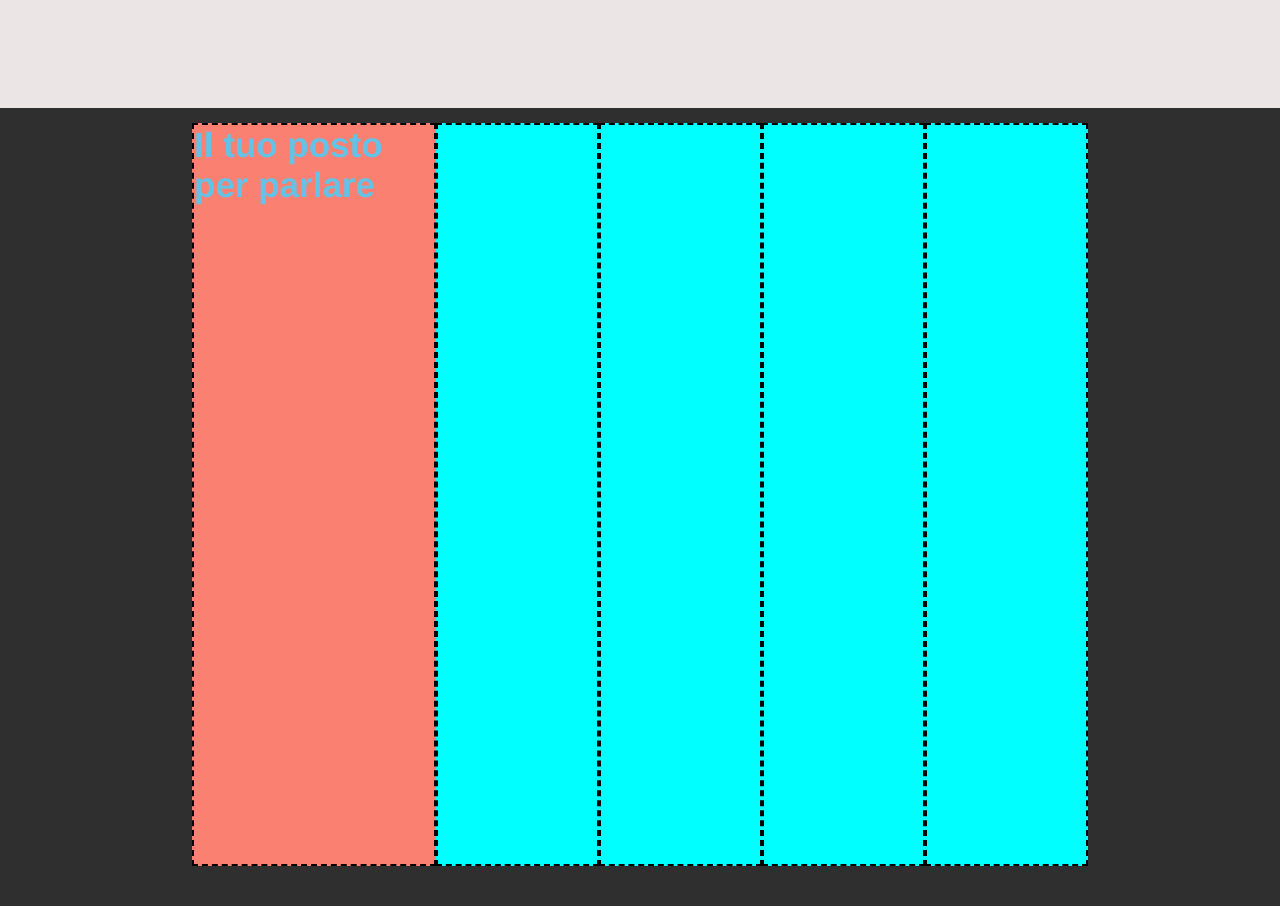
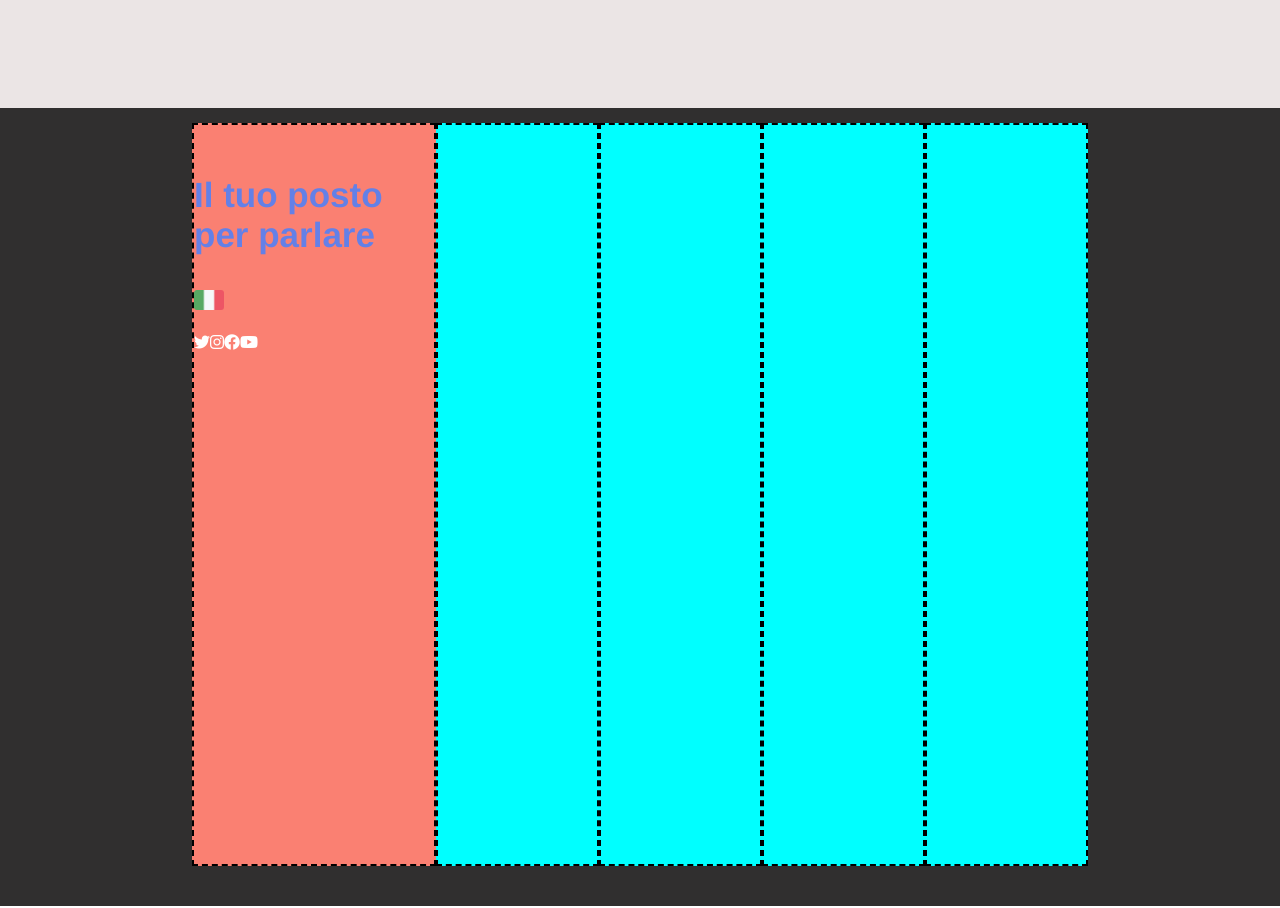
Before and after one commit to BrianBontempi/htmlcss-discord, a plain HTML site: page index.html in a window 1280 px wide. Shown: the part 3920-4828 px from the top of the page. Drawn offline with Linux system fonts and the light colour scheme.

Commit message:
start change language section

```diff
--- a/css/style.css
+++ b/css/style.css
@@ -73,7 +73,8 @@ h4{
 }
 h5{
     font-size: 35px;
-    color: #64C2E7;
+    color: #6480E7;
+    margin-bottom: 35px;
 }
 p{
     font-size: var(--psz);
@@ -174,15 +175,29 @@ section.container{
 /* navigazione fondo pagina */
 .col{
     flex-basis: calc(80% / 4);
+    padding-top: 50px;
     background-color: aqua;
     border: var(--brd);
 }
-.col.social{
+.col.language{
     flex-basis: 30%;
     background-color: salmon;
     border: var(--brd);
+}
+.bandiera{
+    height: 20px;
 }
 .container.dark{
     min-height: 800px;
     padding: 15px 0 40px;
 }
+.socials{
+    margin-top: 20px;
+    color: white;
+}
+.social{
+    color: white;
+    display: flex;
+    margin-top: 20px;
+    height: 30px;
+}
--- a/index.html
+++ b/index.html
@@ -104,11 +104,20 @@
     <!-- navigazione fondo pagina -->
     <nav class="container dark">
         <div class="deck">
-            <div class="col social">
-                <h5>Il tuo posto per
-                    parlare
-                </h5>
+            <div class="col language">
+                <h5>Il tuo posto per parlare</h5>
+                <img class="bandiera" src="img/ita.png" alt="bandiera">
+
+
+                <div class="social">
+                    <i class="fa-brands fa-twitter"></i>
+                    <i class="fa-brands fa-instagram"></i>
+                    <i class="fa-brands fa-facebook"></i>
+                    <i class="fa-brands fa-youtube"></i>
+                </div>
             </div>
+
+
             <div class="col"></div>
             <div class="col"></div>
             <div class="col"></div>
```
